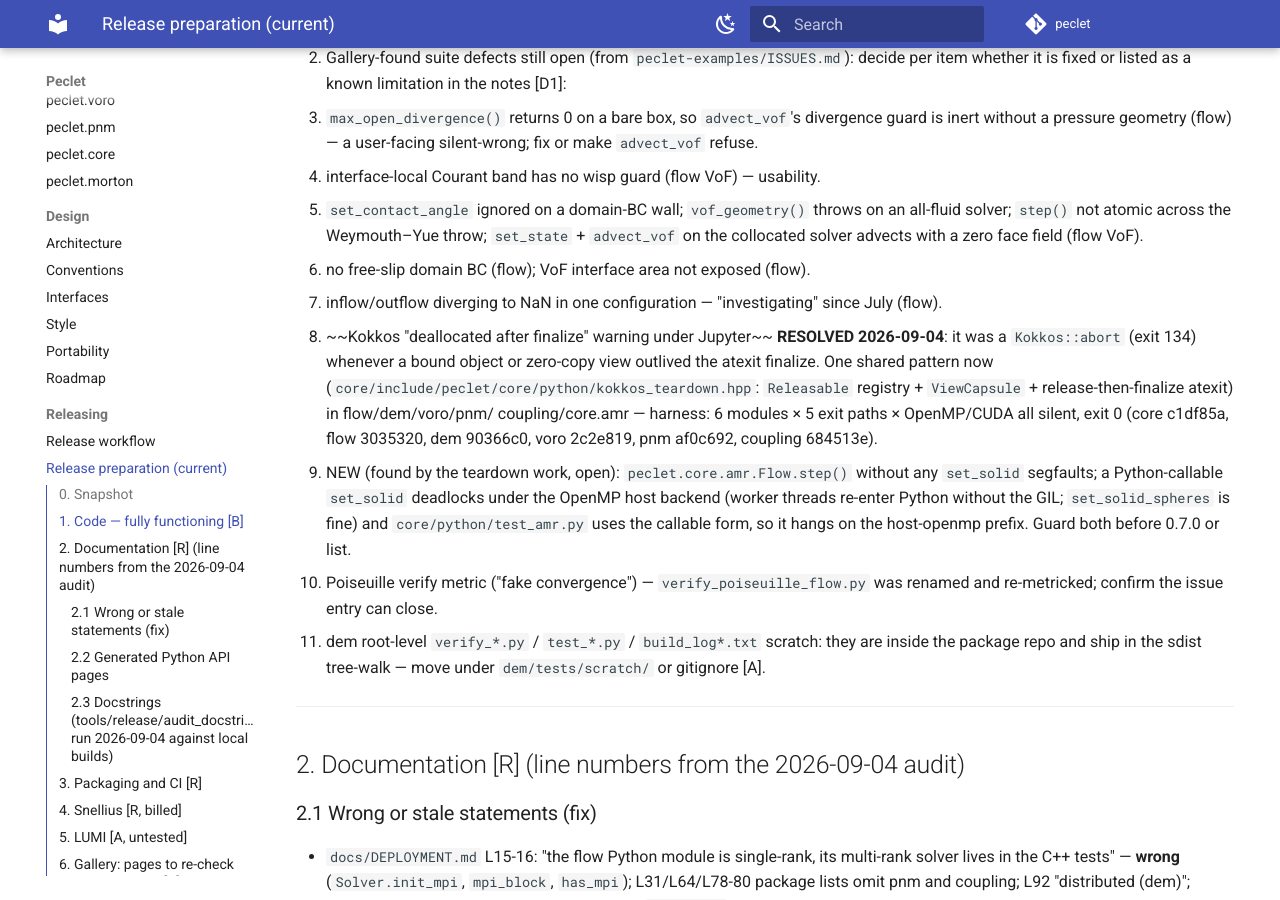
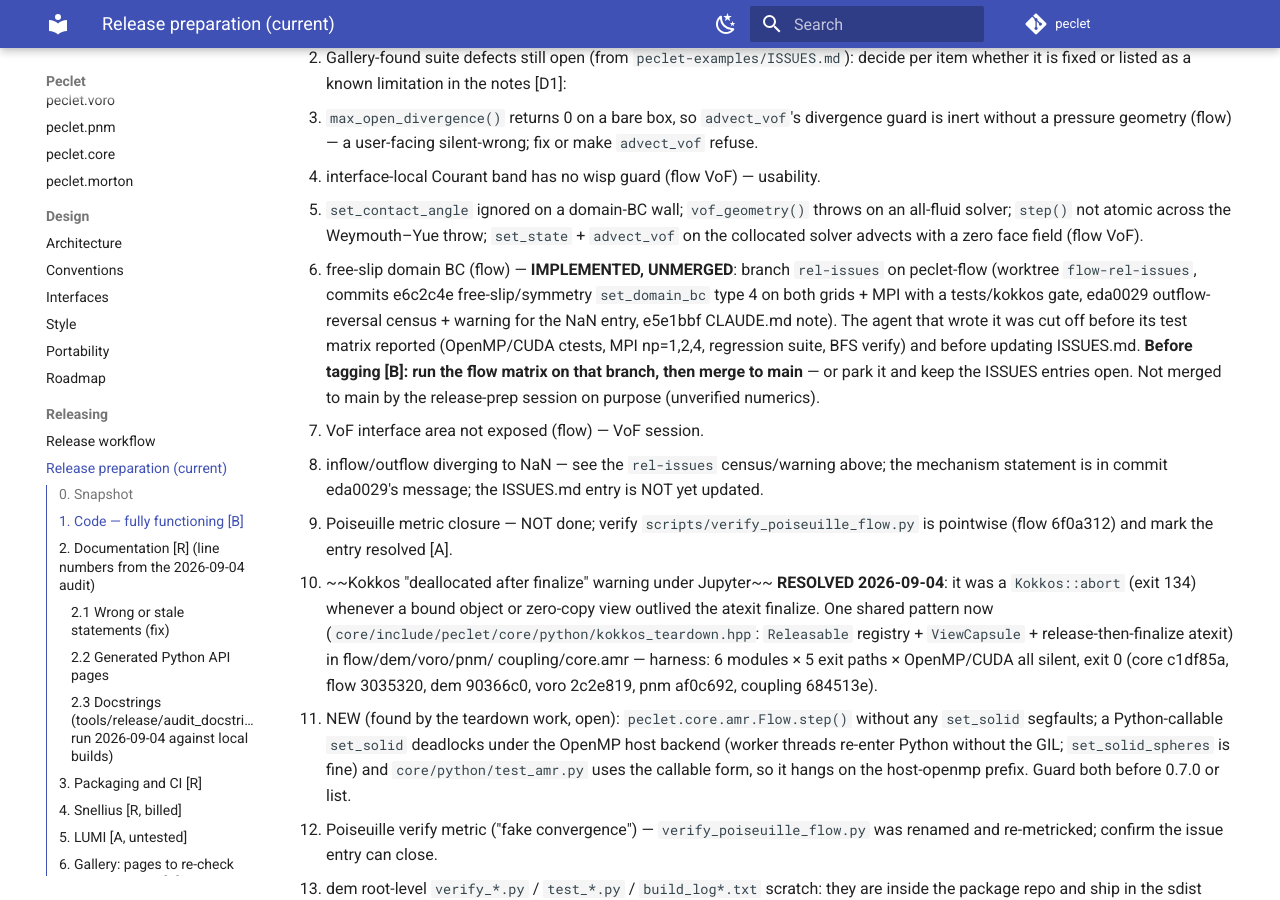
Before and after one commit to computational-chemical-engineering/peclet, an MkDocs documentation site: the page built from docs/RELEASE_PREP.md, in a window 1280 px wide and 900 px high, scrolled down 2396 px. Built offline with MkDocs 1.6.1 and Material for MkDocs 9.7.7, drawn with Linux system fonts in a browser that asks for light colours; comment, search, counter and statistics services are not loaded.

Commit message:
RELEASE_PREP: flow free-slip BC + outflow census live on branch rel-issues (unverified, unmerged); Poiseuille closure still open
Co-Authored-By: Claude Fable 5.1 <noreply@anthropic.com>
Claude-Session: https://claude.ai/code/session_01Ad6J2id7ig4LfsyWA17jnx

```diff
--- a/docs/RELEASE_PREP.md
+++ b/docs/RELEASE_PREP.md
@@ -73,8 +73,19 @@ Other facts of the snapshot:
    - `set_contact_angle` ignored on a domain-BC wall; `vof_geometry()` throws on an all-fluid solver;
      `step()` not atomic across the Weymouth–Yue throw; `set_state` + `advect_vof` on the collocated
      solver advects with a zero face field (flow VoF).
-   - no free-slip domain BC (flow); VoF interface area not exposed (flow).
-   - inflow/outflow diverging to NaN in one configuration — "investigating" since July (flow).
+   - free-slip domain BC (flow) — **IMPLEMENTED, UNMERGED**: branch `rel-issues` on peclet-flow
+     (worktree `flow-rel-issues`, commits e6c2c4e free-slip/symmetry `set_domain_bc` type 4 on both
+     grids + MPI with a tests/kokkos gate, eda0029 outflow-reversal census + warning for the NaN entry,
+     e5e1bbf CLAUDE.md note). The agent that wrote it was cut off before its test matrix reported
+     (OpenMP/CUDA ctests, MPI np=1,2,4, regression suite, BFS verify) and before updating ISSUES.md.
+     **Before tagging [B]: run the flow matrix on that branch, then merge to main** — or park it and
+     keep the ISSUES entries open. Not merged to main by the release-prep session on purpose
+     (unverified numerics).
+   - VoF interface area not exposed (flow) — VoF session.
+   - inflow/outflow diverging to NaN — see the `rel-issues` census/warning above; the mechanism
+     statement is in commit eda0029's message; the ISSUES.md entry is NOT yet updated.
+   - Poiseuille metric closure — NOT done; verify `scripts/verify_poiseuille_flow.py` is pointwise
+     (flow 6f0a312) and mark the entry resolved [A].
    - ~~Kokkos "deallocated after finalize" warning under Jupyter~~ **RESOLVED 2026-09-04**: it was a
      `Kokkos::abort` (exit 134) whenever a bound object or zero-copy view outlived the atexit
      finalize. One shared pattern now (`core/include/peclet/core/python/kokkos_teardown.hpp`:
```
